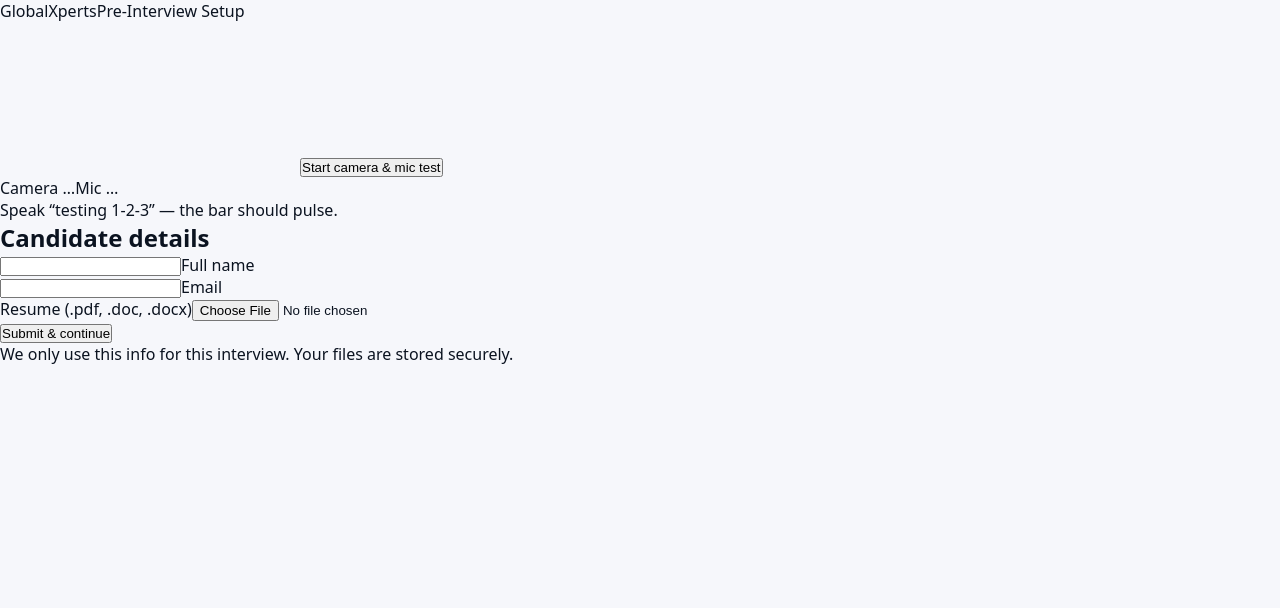
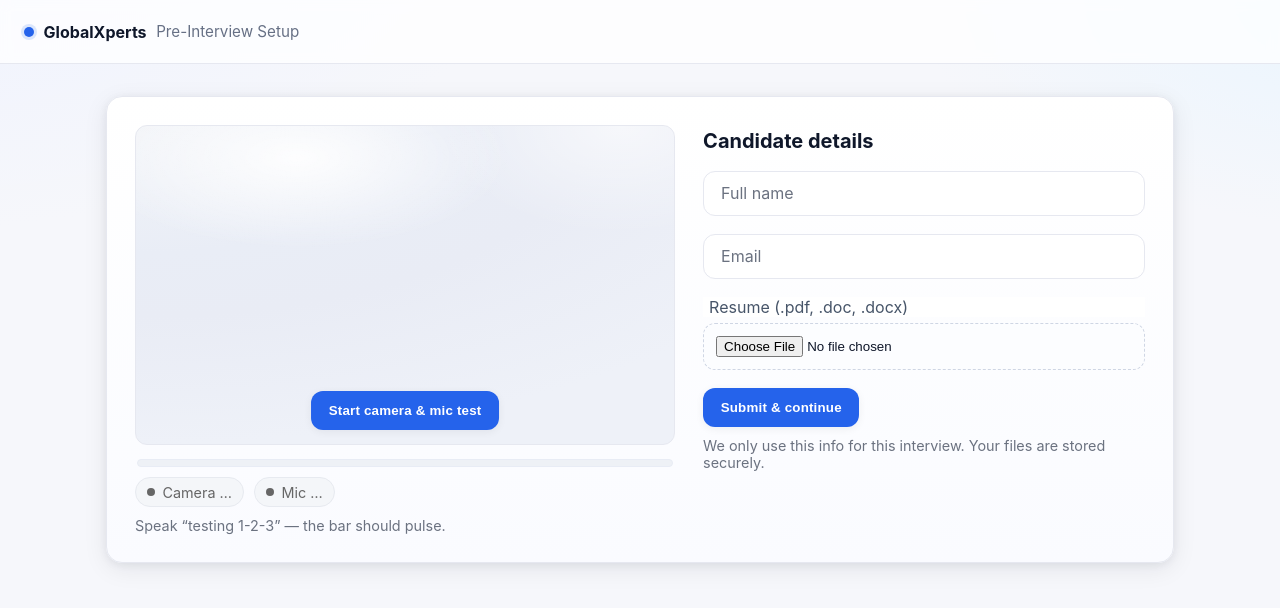
Before and after one commit to abhishekglobalxt/CandidatePortal1, a React (Vite) app: page / in a window 1280 px wide. Shown: the top 608 px of the page. Built offline with nearby package versions, Linux system fonts and the light colour scheme.

Commit message:
Update App.css

```diff
--- a/src/App.css
+++ b/src/App.css
@@ -103,55 +103,122 @@ body { font-family: system-ui, -apple-system, "Segoe UI", Roboto, Helvetica, Ari
 }
 /* --- Setup page --- */
 /* Normal floating label fields */
-.field {
-  position: relative;
-  margin: 18px 0;
+/* tokens */
+:root{
+  --bg:#f6f7fb;
+  --card:#fff;
+  --text:#0f172a;
+  --muted:#6b7280;
+  --border:#e6e8f0;
+  --ring:#2563eb;
+  --accent:#2563eb;
+  --success:#16a34a;
+  --danger:#d92d20;
+  --shadow:0 6px 24px rgba(16,24,40,.08), 0 2px 8px rgba(16,24,40,.06);
+  --radius:16px;
+}
+*{box-sizing:border-box}
+body{margin:0;font-family:Inter, system-ui, -apple-system, Segoe UI, Roboto, Helvetica, Arial}
+
+/* layout */
+.gx-page{
+  min-height:100vh;
+  background:
+    radial-gradient(1100px 520px at -10% -10%, #eef2ff 0%, transparent 60%),
+    radial-gradient(900px 420px at 110% 0%, #e9f5ff 0%, transparent 55%),
+    var(--bg);
+  color:var(--text);
+}
+.gx-topbar{
+  height:64px; display:flex; align-items:center;
+  padding:0 24px; border-bottom:1px solid var(--border);
+  background:rgba(255,255,255,.75); backdrop-filter:saturate(120%) blur(6px);
+}
+.brand{display:flex;align-items:center;gap:.6rem}
+.logo-dot{width:10px;height:10px;border-radius:50%;background:var(--accent);box-shadow:0 0 0 3px rgba(37,99,235,.15)}
+.brand-name{font-weight:700}
+.brand-sub{color:#667085;font-size:.95rem}
+
+.gx-container{max-width:1100px;margin:32px auto;padding:0 16px}
+.gx-card{
+  display:grid;grid-template-columns:1.1fr .9fr;gap:28px;
+  background:linear-gradient(180deg,#fff 0%,#fafbff 100%);
+  border:1px solid var(--border); border-radius:var(--radius);
+  box-shadow:var(--shadow); padding:28px;
 }
 
-.field input[type="text"],
-.field input[type="email"] {
-  width: 100%;
-  padding: 14px;
-  border: 1px solid var(--border);
-  border-radius: 12px;
-  background: #fff;
-  color: var(--text-strong);
+/* left */
+.gx-video-surface{
+  position:relative; overflow:hidden; height:320px; border-radius:12px;
+  background:radial-gradient(140% 100% at 0% 0%, #f2f4f8 0%, #e9edf6 40%, #e9ecf5 60%, #eef1f8 100%);
+  border:1px solid var(--border);
+}
+.gx-video{width:100%;height:100%;object-fit:cover}
+.gx-soft-shine{
+  position:absolute;inset:0;pointer-events:none;
+  background: radial-gradient(350px 150px at 30% 10%, rgba(255,255,255,.9), transparent 60%),
+              radial-gradient(300px 180px at 90% 0%, rgba(255,255,255,.6), transparent 60%);
+}
+.gx-btn{
+  appearance:none;border:none;border-radius:12px;
+  padding:.75rem 1.1rem;font-weight:600;letter-spacing:.2px;cursor:pointer;
+  transition:transform .04s, box-shadow .2s, background .2s, color .2s;
+  box-shadow:0 2px 8px rgba(16,24,40,.06);
+}
+.gx-btn:active{transform:translateY(1px)}
+.gx-btn.primary{background:var(--accent);color:#fff}
+.gx-btn.primary:hover{box-shadow:0 8px 22px rgba(37,99,235,.25)}
+.gx-btn.subtle{background:#eef2f7;color:#111827}
+.gx-btn.subtle:hover{background:#e7edf6}
+.floating{position:absolute;bottom:14px;left:50%;transform:translateX(-50%)}
+
+.gx-meter{height:8px;margin:14px 2px 0;border-radius:999px;background:#eef1f6;overflow:hidden;border:1px solid #e8ecf5}
+.gx-meter .fill{height:100%;background:linear-gradient(90deg,#34d399,#22c55e); transition:width .18s}
+
+/* status */
+.gx-status{display:flex;gap:10px;margin-top:10px;flex-wrap:wrap}
+.gx-pill{
+  display:inline-flex;align-items:center;gap:.45rem;
+  font-size:.9rem;color:#666;background:#f4f6f9;border:1px solid #e7eaf0;
+  padding:.35rem .7rem;border-radius:999px;
+}
+.gx-pill.ok{color:var(--success);background:#eefaf2;border-color:#def7e5}
+.gx-pill .dot{width:8px;height:8px;border-radius:50%;background:currentColor}
+
+/* right form */
+.gx-right h2{margin:4px 0 14px;font-size:1.25rem}
+.gx-field{position:relative;margin:18px 0}
+.gx-field input[type="text"],
+.gx-field input[type="email"]{
+  width:100%;padding:14px;border:1px solid var(--border);border-radius:12px;
+  background:#fff;color:var(--text);outline:none;transition:border .15s, box-shadow .15s, background .2s;
+}
+.gx-field input:focus{border-color:var(--ring); box-shadow:0 0 0 4px rgba(37,99,235,.12)}
+/* floating label */
+.gx-field label{
+  position:absolute;left:12px;top:12px;padding:0 6px;background:#fff;color:#6b7280;
+  transform-origin:left top;transition:transform .15s,color .15s, top .15s;
+}
+.gx-field input::placeholder{opacity:0}
+.gx-field input:focus + label,
+.gx-field input:not(:placeholder-shown) + label{
+  transform:translateY(-18px) scale(.88);color:#475569;
 }
 
-.field label {
-  position: absolute;
-  left: 12px;
-  top: 12px;
-  padding: 0 6px;
-  background: #fff;
-  color: #6b7280;
-  transition: 0.2s;
+/* file field (no floating) */
+.gx-field.file{display:flex;flex-direction:column}
+.gx-field.file label{position:static;margin-bottom:6px;color:#475569}
+.gx-field.file input[type="file"]{
+  width:100%;padding:12px;border:1px dashed #cfd6e4;border-radius:12px;background:#fcfdff;
 }
 
-/* Float up on focus or filled */
-.field input:focus + label,
-.field input:not(:placeholder-shown) + label {
-  transform: translateY(-18px) scale(.88);
-  color: var(--accent);
+/* banners & misc */
+.gx-banner.error{margin-top:8px;color:#b42318;background:#fee4e2;border:1px solid #fecdca;padding:.6rem .8rem;border-radius:10px}
+.gx-hint,.gx-privacy{color:#6b7280;font-size:.9rem;margin-top:10px}
+.gx-actions{margin-top:16px}
+
+/* responsive */
+@media (max-width: 960px){
+  .gx-card{grid-template-columns:1fr; padding:22px}
+  .gx-video-surface{height:260px}
 }
-
-/* ✅ Special case for file input (don’t float label) */
-.field.file {
-  display: flex;
-  flex-direction: column;
-}
-
-.field.file input[type="file"] {
-  border: 1px dashed #cfd6e4;
-  padding: 12px;
-  border-radius: 12px;
-  background: #fcfdff;
-}
-
-.field.file label {
-  position: static;     /* remove absolute */
-  margin-bottom: 6px;   /* spacing above input */
-  font-size: .95rem;
-  color: var(--text);
-  transform: none !important;
-}
```
